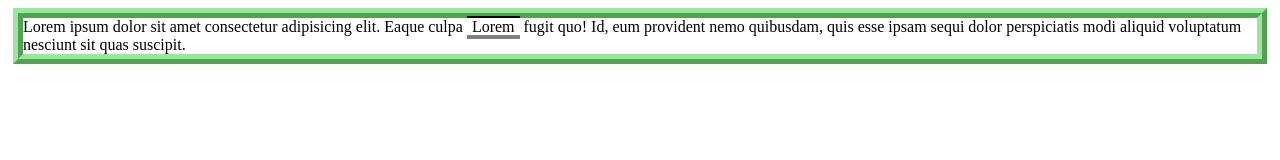
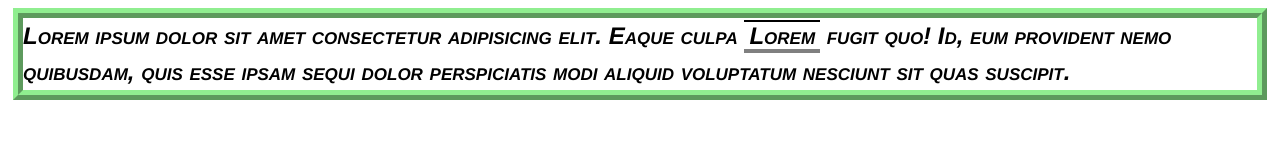
Before and after one commit to ingyukim00/acit1620_week5, a plain HTML site: page index.html in a window 1280 px wide. Drawn offline with Linux system fonts and the light colour scheme.

Commit message:
Box Model - activity

```diff
--- a/css/styles.css
+++ b/css/styles.css
@@ -26,6 +26,10 @@
     color: red;
 } */
 
+html {
+    font: italic small-caps bold 24px/1.5 Helvetica, sans-serif;
+}
+
 p {
     border: 10px ridge lightgreen;
     margin: 5px;
--- a/index.html
+++ b/index.html
@@ -70,7 +70,7 @@
     <p id="paris_para">Paris is capital of Frnace.</p>
     <h2> <a href="#to_the_top">Go to the top</a></h2>
     <a href="https://www.w3schools.com/howto/howto_css_smooth_scroll.asp#section2">How to make smothly section2</a> -->
-    <p> Lorem ipsum dolor sit amet consectetur adipisicing elit. Eaque culpa <span>Lorem</span> fugit quo! Id, eum provident nemo quibusdam, quis esse ipsam sequi dolor perspiciatis modi aliquid voluptatum nesciunt sit quas suscipit.</p>
+    <p class="para_with_span"> Lorem ipsum dolor sit amet consectetur adipisicing elit. Eaque culpa <span>Lorem</span> fugit quo! Id, eum provident nemo quibusdam, quis esse ipsam sequi dolor perspiciatis modi aliquid voluptatum nesciunt sit quas suscipit.</p>
 </body>
 
 </html>
```
